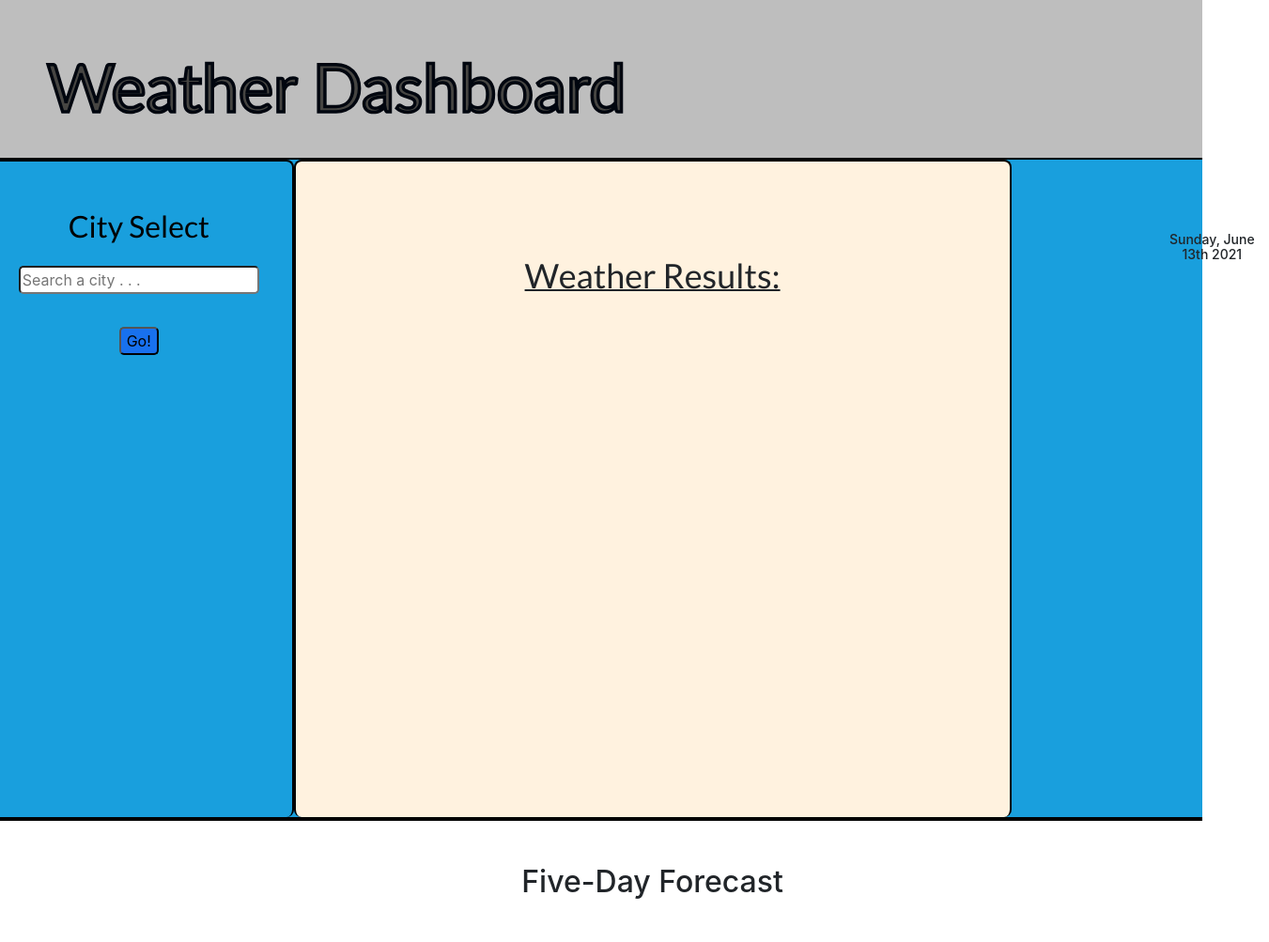
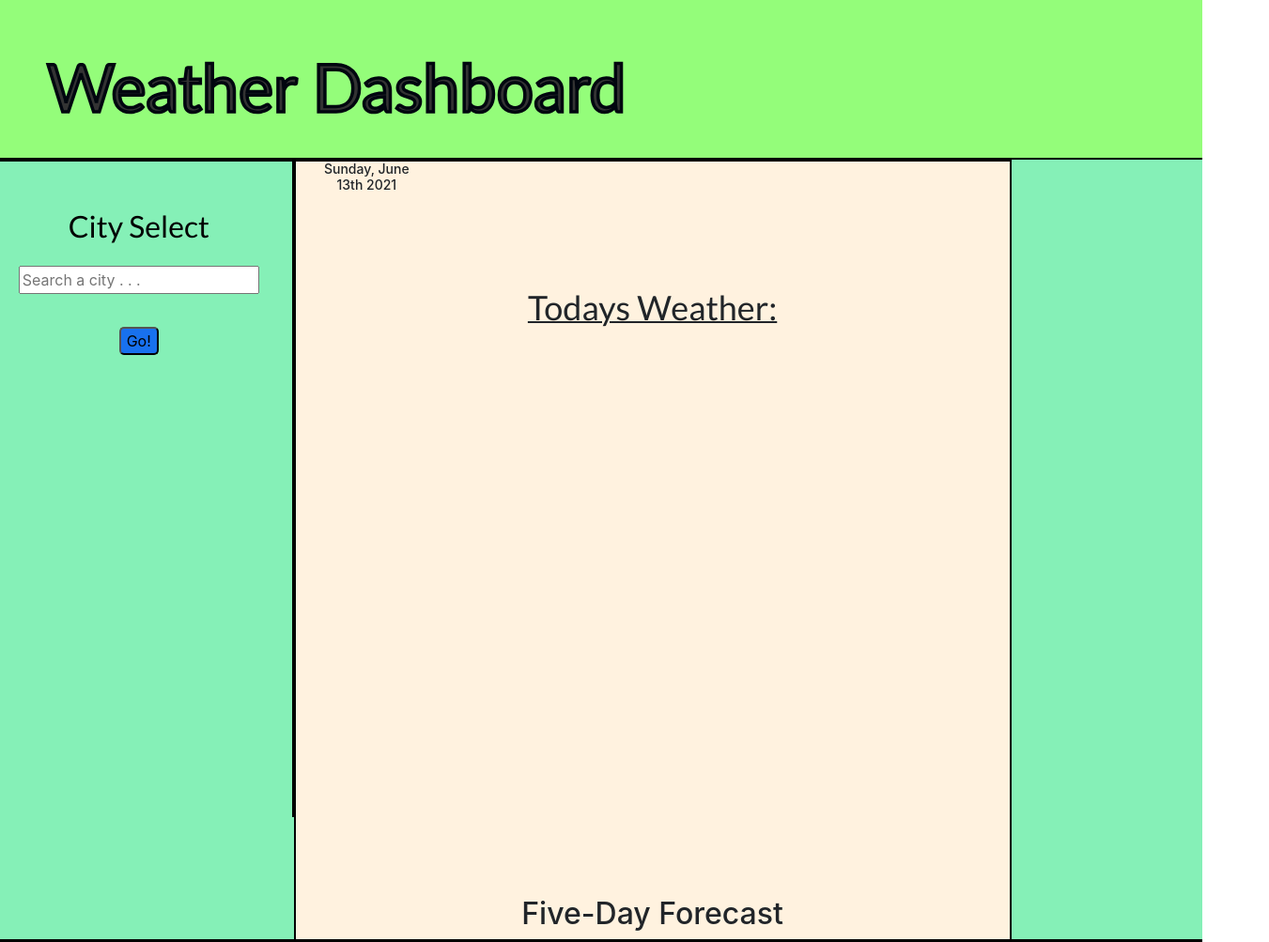
Before and after one commit to austinald1/weather-dashboard, a plain HTML site: page index.html in a window 1280 px wide. Shown: the whole page at 94% size, 1351 px wide, since content can reach past the window. Before the commit the page ends 967 px from the top, so only its background shows below. Drawn offline with nearby package versions, Linux system fonts and the light colour scheme; a web font is replaced by a local one.

Commit message:
border changes to css

```diff
--- a/index.html
+++ b/index.html
@@ -28,7 +28,8 @@
                 <button class = "search-btn" id = "searchBtn">Go!</button>
             </div>
             <div class ="col-7 results-column" id = "resultsColumn">
-                <h2 class = "results-head">Weather Results:</h2>
+                <h3 class="col-2 date-text" id="date"></h3>
+                <h2 class = "results-head">Todays Weather:</h2>
                 <div class = "results-box" id ="resultsContainer"></div>
                 <div id = "5dayForecast">
                     <h2>Five-Day Forecast</h2>
--- a/script.js
+++ b/script.js
@@ -1,15 +1,13 @@
 var apiKey = "736e5272d944201c50faf6e4659553f3";
-var searchColumn = document.querySelector("#leftColumn")
-var resultsContainer = document.querySelector("#resultsContainer");
-var searchInput = document.querySelector("#searchBox");
-var searchBtn = document.querySelector("#searchBtn");
-var resultsColumn = document.querySelector("#resultsColumn");
+var searchColumn = document.querySelector('#leftColumn');
+var resultsContainer = document.querySelector('#resultsContainer');
+var searchInput = document.querySelector('#searchBox');
+var searchBtn = document.querySelector('#searchBtn');
+var resultsColumn = document.querySelector('#resultsColumn');
 var userSearch;
-var foreCastArray = []
-var dateEl = document.createElement("h3")
-dateEl.textContent = moment().format("dddd, MMMM Do YYYY");
-dateEl.className = "col-2 date-text";
-resultsColumn.append(dateEl);
+var foreCastArray = [];
+var dateEl = document.getElementById('date');
+dateEl.textContent = moment().format('dddd, MMMM Do YYYY');
 
 var fetchWeather = function(lat, lon) {
 fetch(`https://api.openweathermap.org/data/2.5/onecall?lat=${lat}&lon=${lon}&units=imperial&appid=${apiKey}`)
--- a/styles.css
+++ b/styles.css
@@ -1,14 +1,14 @@
 .nav {
     height: 170px;
-    background-color: rgb(190, 190, 190);
+    background-color: rgb(148, 253, 122);
     border-bottom: 2px solid black;
 
 }
 
 .header {
-    font-family: 'Optima', sans-serif;
+    font-family: 'Optima', italic;
     font-size: 70px;
-    color: rgb(70, 69, 66);
+    color: rgb(51, 51, 51);
     padding: 50px 0 0 50px;
     z-index: 2;
     -webkit-text-stroke-width: 3.5px;
@@ -23,7 +23,7 @@
 }
 
 .content {
-    background-color: rgb(25, 159, 221);
+    background-color: rgb(133, 240, 183);
     height: 100%;
     border-bottom: 4px solid black;
 }
@@ -33,7 +33,6 @@
     text-align: center;
     justify-content: center;
     height: 700px;
-    border-radius: 8px;
     border-right: 2px solid black;
     border-top: 2px solid black;
 
@@ -46,7 +45,6 @@
 }
 
 .search-box {
-    border-radius: 5px;
     margin: 15px 0 35px 0;
 }
 
@@ -93,14 +91,12 @@
     background-color: rgb(255, 242, 223);
     border-left: 2px solid black;
     border-right: 2px solid black;
-    border-radius: 8px;
     border-top: 2px solid black;
     text-align: center;
 }
 
 .date-text {
     font-size: 14px;
-    margin: -720px 0 0 900px;
 }
 
 .results-head {
@@ -207,7 +203,6 @@
     background-color: rgb(233, 237, 243);
     border-left: 2px solid black;
     border-top: 2px solid black;
-    border-radius: 8px;
 }
 #FiveDayForecast{
     display:flex;
```
